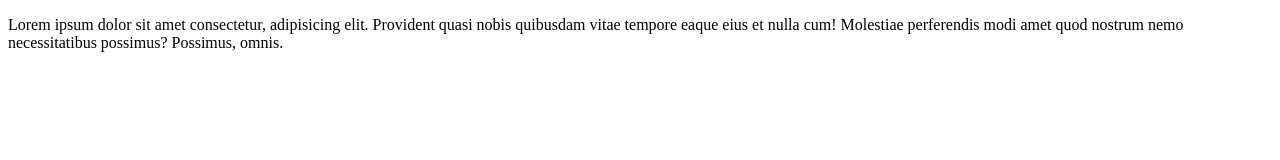
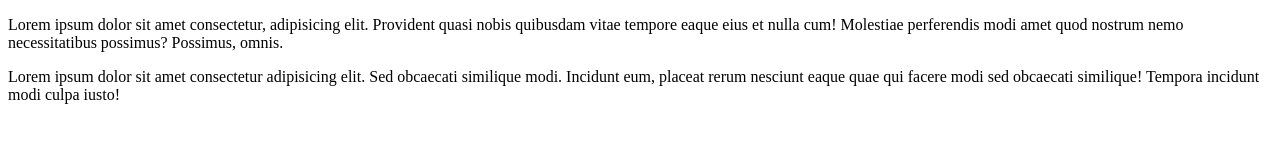
Before and after one commit to Vedansh404/learn-git, a plain HTML site: page index.html in a window 1280 px wide. Drawn offline with Linux system fonts and the light colour scheme.

Commit message:
add 2 paragraph to code

```diff
--- a/index.html
+++ b/index.html
@@ -12,5 +12,10 @@
       perferendis modi amet quod nostrum nemo necessitatibus possimus? Possimus,
       omnis.
     </p>
+    <p>
+      Lorem ipsum dolor sit amet consectetur adipisicing elit. Sed obcaecati
+      similique modi. Incidunt eum, placeat rerum nesciunt eaque quae qui facere
+      modi sed obcaecati similique! Tempora incidunt modi culpa iusto!
+    </p>
   </body>
 </html>
```
